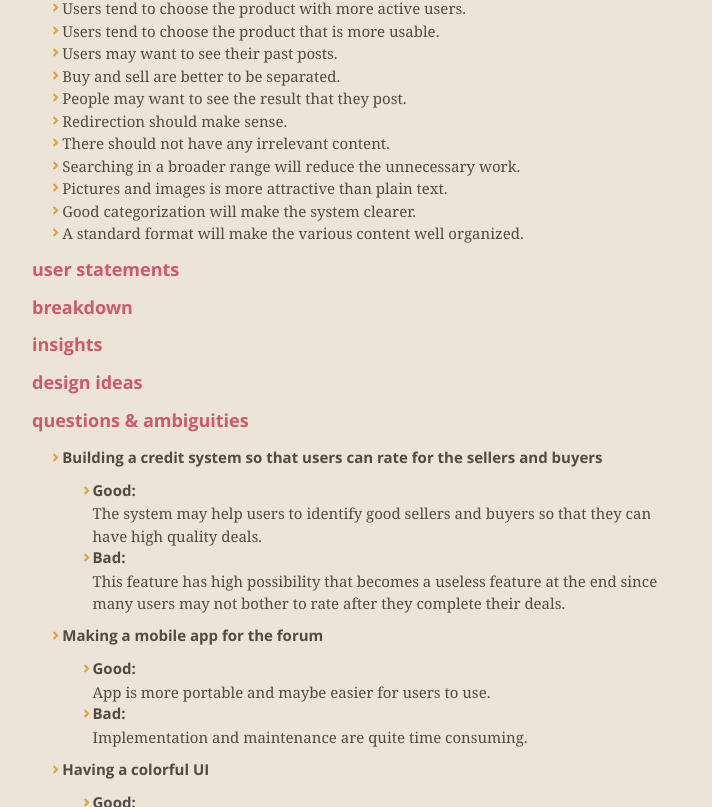
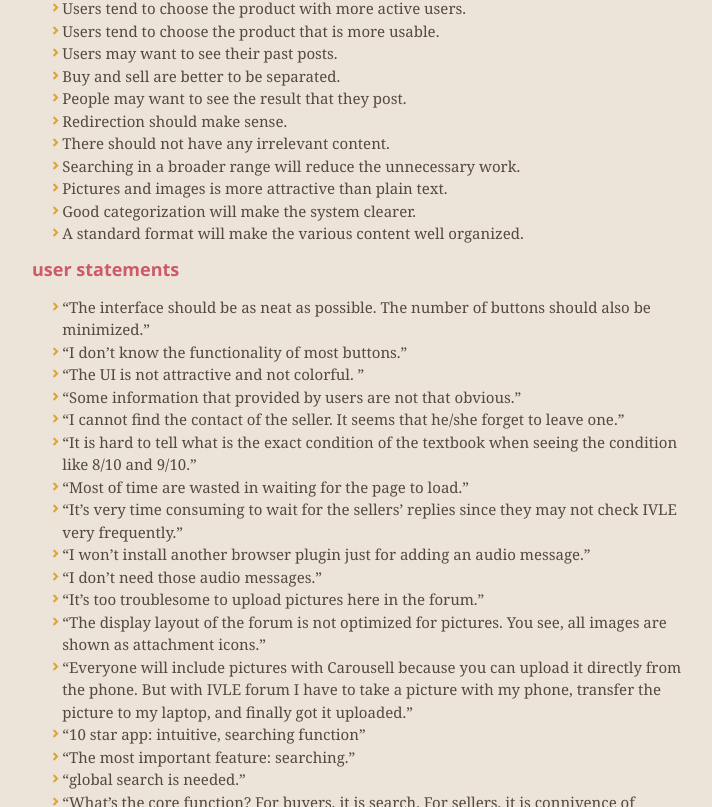
Before and after one commit to MOON-ONE/StatusOnTrack, a plain HTML site: page index.html in a window 1280 px wide. Shown: the part 11193-12000 px from the top of the page, without its empty margins (283-995 px from the left). Drawn offline with Linux system fonts and the light colour scheme.

Commit message:
add user statements on home page

```diff
--- /dev/null
+++ b/content/section-data-analysis-hierarchy-user-statements.html
@@ -0,0 +1,21 @@
+<p>
+	<ul>
+		<li>“The interface should be as neat as possible. The number of buttons should also be minimized.”</li>
+		<li>“I don’t know the functionality of most buttons.”</li>
+		<li>“The UI is not attractive and not colorful. ”</li>
+		<li>“Some information that provided by users are not that obvious.”</li>
+		<li>“I cannot find the contact of the seller. It seems that he/she forget to leave one.”</li>
+		<li>“It is hard to tell what is the exact condition of the textbook when seeing the condition like 8/10 and 9/10.”</li>
+		<li>“Most of time are wasted in waiting for the page to load.”</li>
+		<li>“It’s very time consuming to wait for the sellers’ replies since they may not check IVLE very frequently.”</li>
+		<li>“I won’t install another browser plugin just for adding an audio message.”</li>
+		<li>“I don’t need those audio messages.”</li>
+		<li>“It’s too troublesome to upload pictures here in the forum.”</li>
+		<li>“The display layout of the forum is not optimized for pictures. You see, all images are shown as attachment icons.”</li>
+		<li>“Everyone will include pictures with Carousell because you can upload it directly from the phone. But with IVLE forum I have to take a picture with my phone, transfer the picture to my laptop, and finally got it uploaded.”</li>
+		<li>“10 star app: intuitive, searching function”</li>
+		<li>“The most important feature: searching.”</li>
+		<li>“global search is needed.”</li>
+		<li>“What’s the core function? For buyers, it is search. For sellers, it is connivence of making a new post.”</li>
+	</ul>
+</p>
--- a/index.html
+++ b/index.html
@@ -263,6 +263,7 @@
             <h6>key observations</h6>
             <div id="section-data-analysis-hierarchy-observation"></div>
             <h6>user statements</h6>
+            <div id="section-data-analysis-hierarchy-user-statements"></div>
             <h6>breakdown</h6>
             <h6>insights</h6>
             <h6>design ideas</h6>
```
